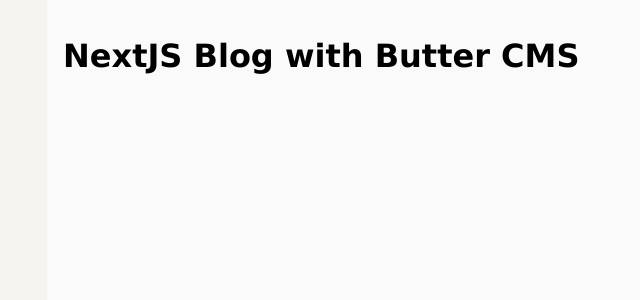
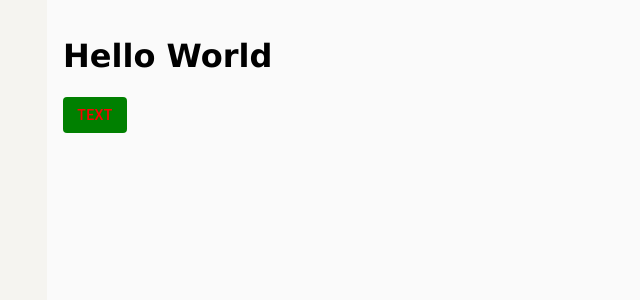
Before and after one commit to jasperdyb/f2e_2021_taiwan_tutorial, a Next.js app: page / in a window 1280 px wide. Shown: the top 300 px of the page, without its empty margins (281-921 px from the left). Built offline with nearby package versions, Linux system fonts and the light colour scheme.

Commit message:
Add pacakges

```diff
--- a/pages/index.tsx
+++ b/pages/index.tsx
@@ -1,15 +1,23 @@
 import type { NextPage } from "next";
 import Head from "next/head";
 import Image from "next/image";
+import Button from "@mui/material/Button";
+import { styled } from "@mui/material/styles";
+
+const CustomizedButton = styled(Button)`
+  background-color: green;
+  color: red;
+`;
 
 const Home: NextPage = () => {
   return (
     <div>
       <Head>
-        <title>NextJS Blog with Butter CMS</title>
+        <title>Hello World</title>
         <link rel="icon" href="/favicon.ico" />
       </Head>
-      <h1> NextJS Blog with Butter CMS</h1>
+      <h1> Hello World</h1>
+      <CustomizedButton variant="text">Text</CustomizedButton>
     </div>
   );
 };
```
Also changed, not shown: package.json (+6 -1 lines), 1 other file (tests, documents, lock files or other folders).
